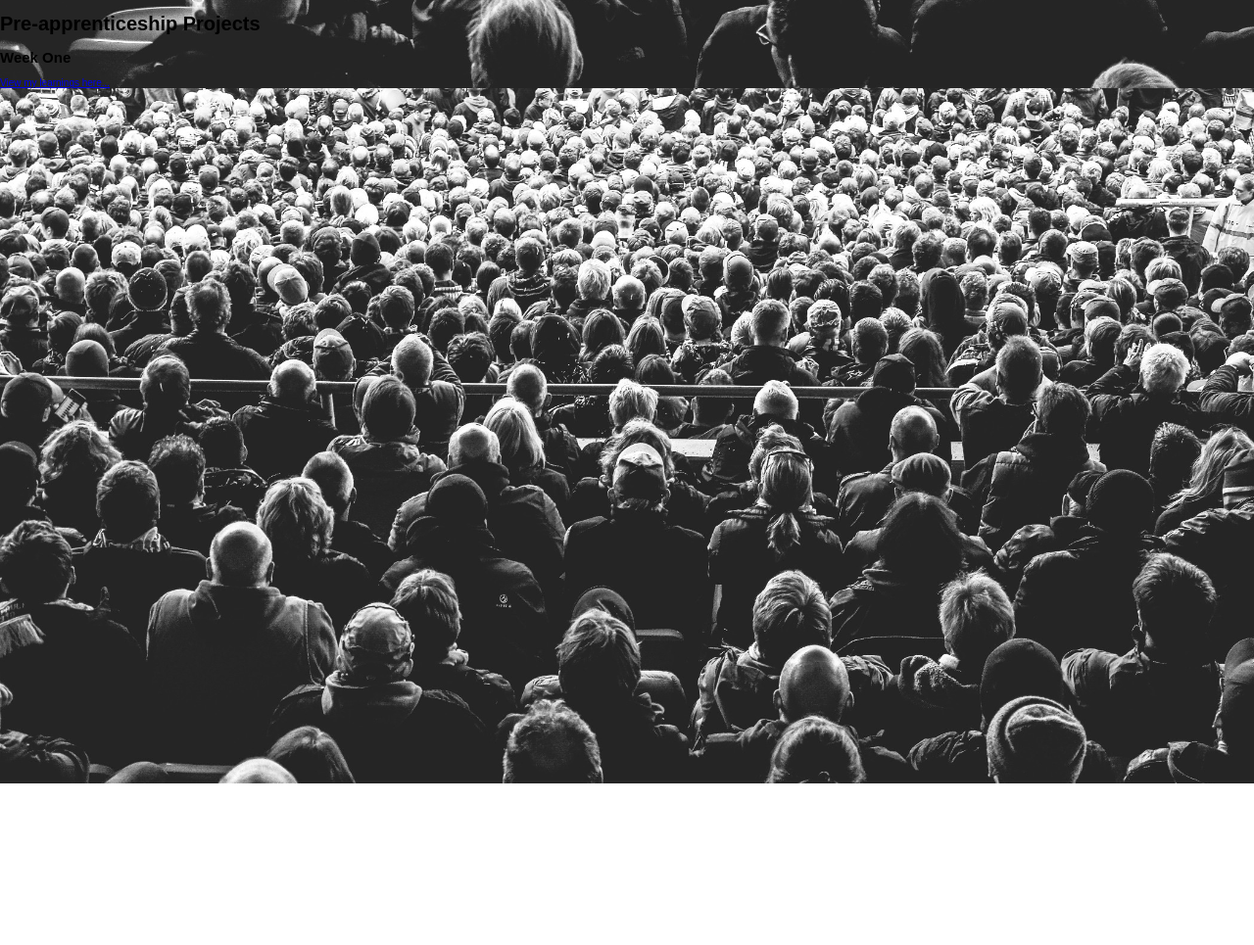
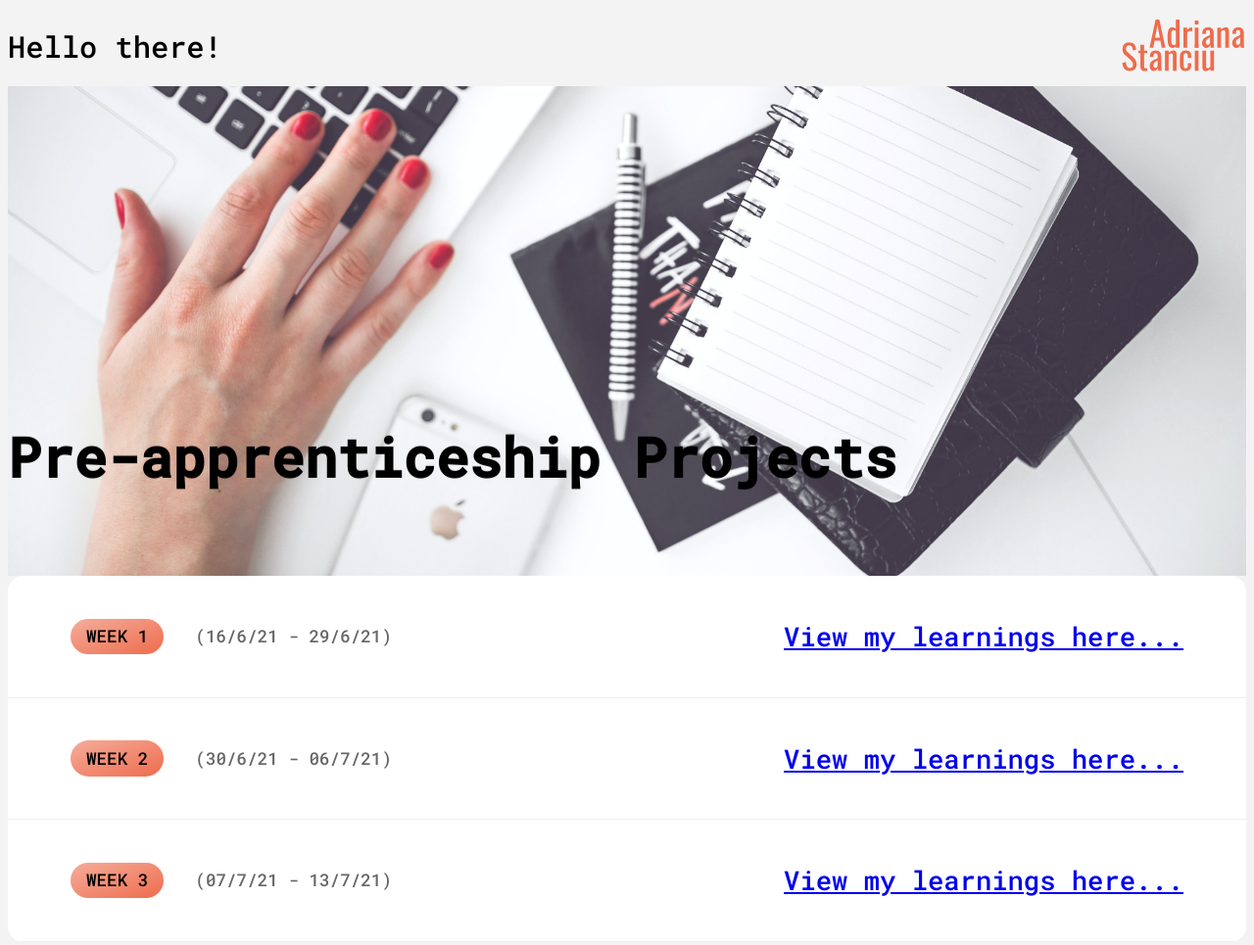
Before and after one commit to aaadriana/fac-project-collection, a plain HTML site: page index.html in a window 1280 px wide. Shown: the whole page at 98% size. Before the commit the page ends 800 px from the top, so only its background shows below. Drawn offline with Linux system fonts and the light colour scheme; files that its build step writes are made by us from their sources; files whose address does not match are found by name.

Commit message:
first commit project collection

```diff
--- a/index.html
+++ b/index.html
@@ -5,16 +5,58 @@
     <meta http-equiv="X-UA-Compatible" content="IE=edge" />
     <meta name="viewport" content="width=device-width, initial-scale=1.0" />
     <link rel="stylesheet" href="style.css" />
-    <title>Project Collection</title>
+    <title>Adriana's Project Collection</title>
   </head>
   <body>
-    <header>
-      <h1>Pre-apprenticeship Projects</h1>
-    </header>
+    <nav class="navbar">
+      <p class="hello">Hello there!</p>
+      <img
+        src="Adriana Stanciu (logo).svg"
+        alt="Adriana's logo"
+        class="navbar-logo"
+        id="logo"
+      />
+    </nav>
 
-    <section>
-      <h2>Week One</h2>
-      <a href="week-one/week-one.html">View my learnings here...</a>
+    <div class="parallax">
+      <div class="wrapper">
+        <div class="parallax-container">
+          <div class="foreground">
+            <div class="foreground__content">
+              <h1>Pre-apprenticeship Projects</h1>
+            </div>
+          </div>
+        </div>
+      </div>
+
+    </div>
+
+    <section >
+      <div class="weeks">
+        <div class="weeks-row">
+          <div class="week-nr">Week 1</div>
+          <div class="date">(16/6/21 - 29/6/21)</div>
+          <div class="link">
+            <a href="week-one/week-one.html">View my learnings here...</a>
+          </div>
+        </div>
+        <div class="weeks-row">
+          <div class="week-nr">Week 2</div>
+          <div class="date">(30/6/21 - 06/7/21)</div>
+          <div class="link">
+            <a href="#">View my learnings here...</a>
+          </div>
+        </div>
+        <div class="weeks-row">
+          <div class="week-nr">Week 3</div>
+          <div class="date">(07/7/21 - 13/7/21)</div>
+          <div class="link">
+            <a href="#">View my learnings here...</a>
+          </div>
+        </div>
+      </div>
+
     </section>
+
   </body>
 </html>
--- /dev/null
+++ b/style.css
@@ -0,0 +1,108 @@
+@import url('https://fonts.googleapis.com/css2?family=Roboto+Mono:wght@500&display=swap');
+
+body {
+    font-family: 'Roboto Mono', monospace;
+    font-weight: 300;
+    color: black;
+    line-height: 1.9;
+    background-color: #f3f3f3;
+}
+.navbar {
+    display: flex;
+    justify-content: space-between;
+    align-items: center;
+    height: 5rem;
+    width: 100%;
+    z-index: 100;
+    margin: 0 auto;
+    padding: 0;
+  }
+
+.hello {
+    font-size: 1.9rem;
+    font-weight: 500;
+  }
+
+.navbar-logo {
+    height: 6rem;
+  }
+
+  /* layout */
+.wrapper {
+    display: flex;
+    justify-content: center;
+    align-items: center;
+    height: 420px;
+  }
+
+  /* Parallax Styles */
+.parallax-container {
+    position: relative;
+    width: 100%;
+    height: 100%;
+    overflow-x: hidden;
+    overflow-y: scroll;
+    perspective: 8px;
+    perspective-origin: 0%;
+    display: flex;
+  }
+
+.foreground {
+    margin-top: auto;
+    margin-bottom: 15px;
+    transform-origin: 0;
+    transform: translateZ(3px) scale(0.625);
+  }
+
+.foreground h1 {
+    font-size: 56px;
+  }
+
+.parallax {
+    /* The image used */
+    background-image: url("pic.jpg");
+    min-height: 500px;
+
+    /* Create the parallax scrolling effect */
+    background-attachment: fixed;
+    background-position: center;
+    background-repeat: no-repeat;
+    background-size: cover;
+  }
+.weeks {
+    grid-row: 2 / span 3;
+    background-color: #fff;
+    border-radius: 1rem;
+    overflow: scroll;
+  }
+
+.weeks-row {
+    padding: 2.25rem 4rem;
+    display: flex;
+    align-items: center;
+    border-bottom: 1px solid #eee;
+  }
+
+.week-nr {
+    font-size: 1.1rem;
+    text-transform: uppercase;
+    font-weight: 500;
+    color: black;
+    padding: 0.1rem 1rem;
+    border-radius: 10rem;
+    margin-right: 2rem;
+    background-image: linear-gradient(to top left, #ee6c4d, #f5ad9b);
+  }
+
+.date {
+    font-size: 1.1rem;
+    text-transform: uppercase;
+    font-weight: 500;
+    color: #666;
+  }
+
+
+.link {
+    font-size: 1.7rem;
+    margin-left: auto;
+  }
```
Also changed, not shown: Adriana Stanciu (logo).svg (added), index.css (deleted), pic.jpg (added).
